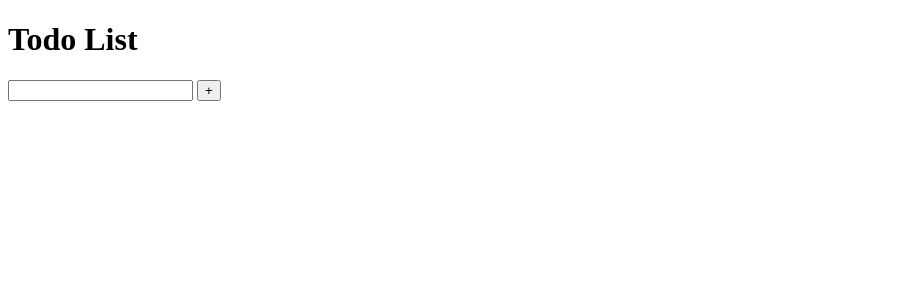
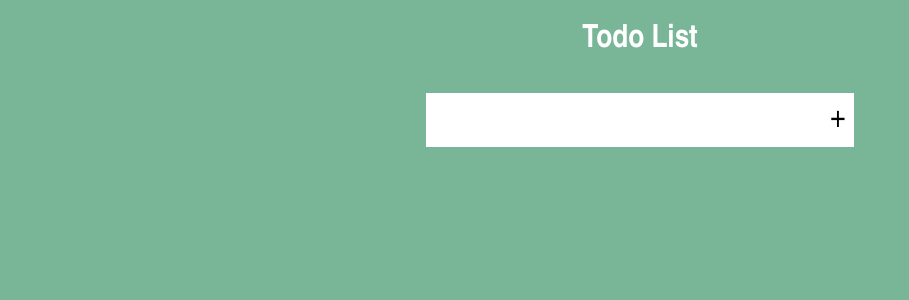
Before and after one commit to Alexander-Jordan/TodoApp, a Symfony app: template templates/main/main.html.twig in a window 1280 px wide. Shown: the top 300 px of the page, without its empty margins (0-909 px from the left). Run offline with Twig, Linux system fonts and the light colour scheme; the template is opened without the code that fills it, so the values that code supplies are empty; some libraries are stand-ins or nearby versions.

Commit message:
Trying to get in on GitHub

```diff
--- a/composer.json
+++ b/composer.json
@@ -8,6 +8,7 @@
         "ext-ctype": "*",
         "ext-iconv": "*",
         "sensio/framework-extra-bundle": "^6.0",
+        "symfony/asset": "5.2.*",
         "symfony/console": "5.2.*",
         "symfony/dotenv": "5.2.*",
         "symfony/flex": "^1.3.1",
@@ -62,7 +63,10 @@
         }
     },
     "require-dev": {
+        "symfony/debug-bundle": "^5.2",
+        "symfony/monolog-bundle": "^3.0",
         "symfony/stopwatch": "^5.2",
+        "symfony/var-dumper": "^5.2",
         "symfony/web-profiler-bundle": "^5.2"
     }
 }
--- a/config/bundles.php
+++ b/config/bundles.php
@@ -7,4 +7,6 @@ return [
     Symfony\Bundle\TwigBundle\TwigBundle::class => ['all' => true],
     Twig\Extra\TwigExtraBundle\TwigExtraBundle::class => ['all' => true],
     Symfony\Bundle\WebProfilerBundle\WebProfilerBundle::class => ['dev' => true, 'test' => true],
+    Symfony\Bundle\MonologBundle\MonologBundle::class => ['all' => true],
+    Symfony\Bundle\DebugBundle\DebugBundle::class => ['dev' => true, 'test' => true],
 ];
--- /dev/null
+++ b/public/css/style.css
@@ -0,0 +1,36 @@
+*{
+    margin: 0;
+    padding: 0;
+    box-sizing: border-box;
+    font-family: 'Bookman', 'Arial Narrow', Arial, sans-serif;
+}
+
+body {
+    background-color: rgb(121, 182, 152);
+    color: white;
+}
+
+header, form {
+    display: flex;
+    justify-content: center;
+    align-items: center;
+    min-height: 10vh;
+}
+
+form input, form button {
+    padding: 0.5rem;
+    font-size: 2rem;
+    border: none;
+    background-color: white;
+}
+
+form button {
+    color: black;
+    transition: .2s;
+    cursor: pointer;
+}
+
+form button:hover {
+    color: white;
+    background-color: black;
+}
--- a/templates/base.html.twig
+++ b/templates/base.html.twig
@@ -7,6 +7,7 @@
            and uncomment the following Encore helpers to start using Symfony UX #}
         {% block stylesheets %}
             {#{{ encore_entry_link_tags('app') }}#}
+            <link rel="stylesheet" href="{{ asset('css/style.css') }}">
         {% endblock %}
 
         {% block javascripts %}
```
Also changed, not shown: public/js/app.js (added), 7 other files.
